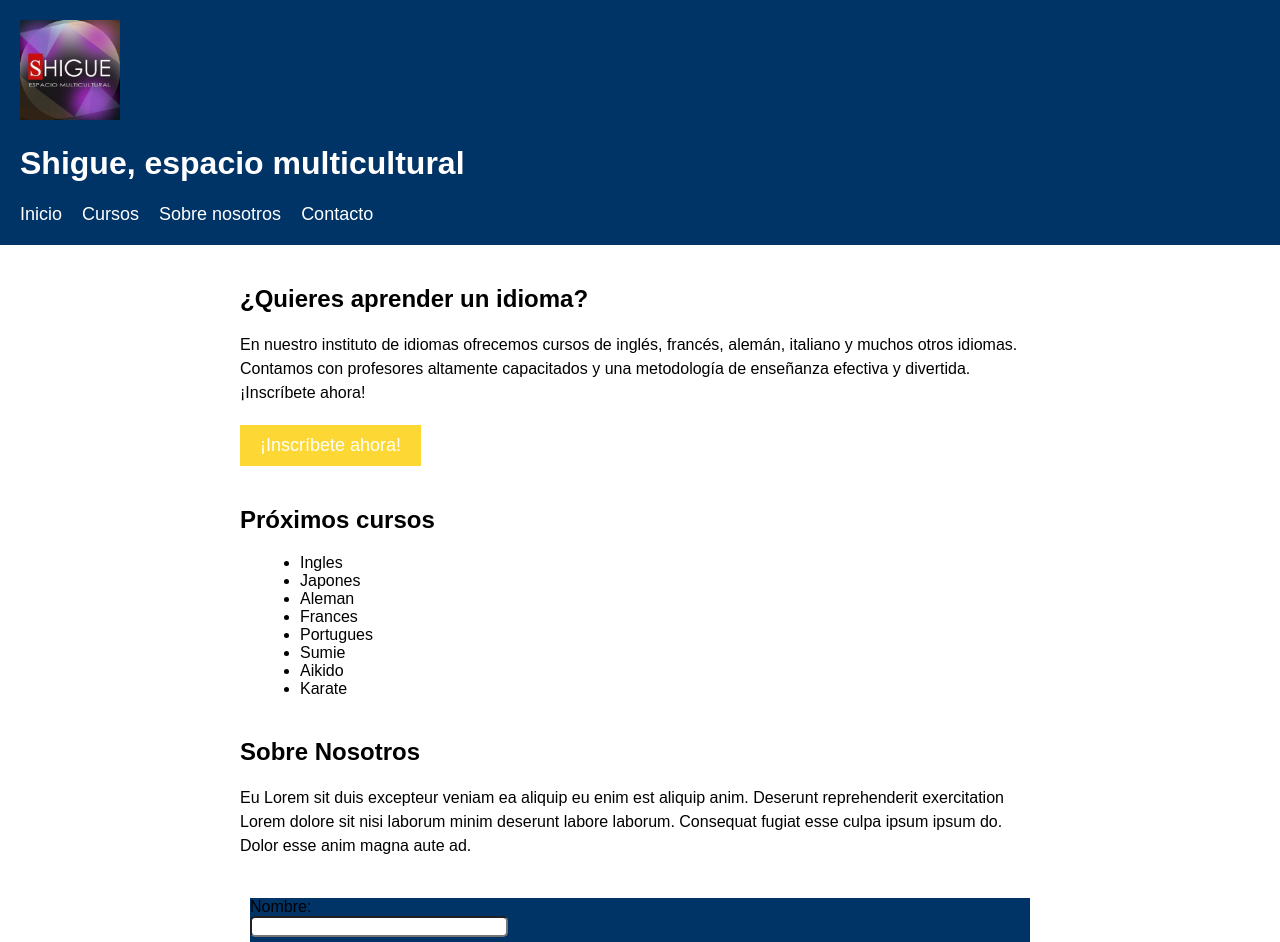
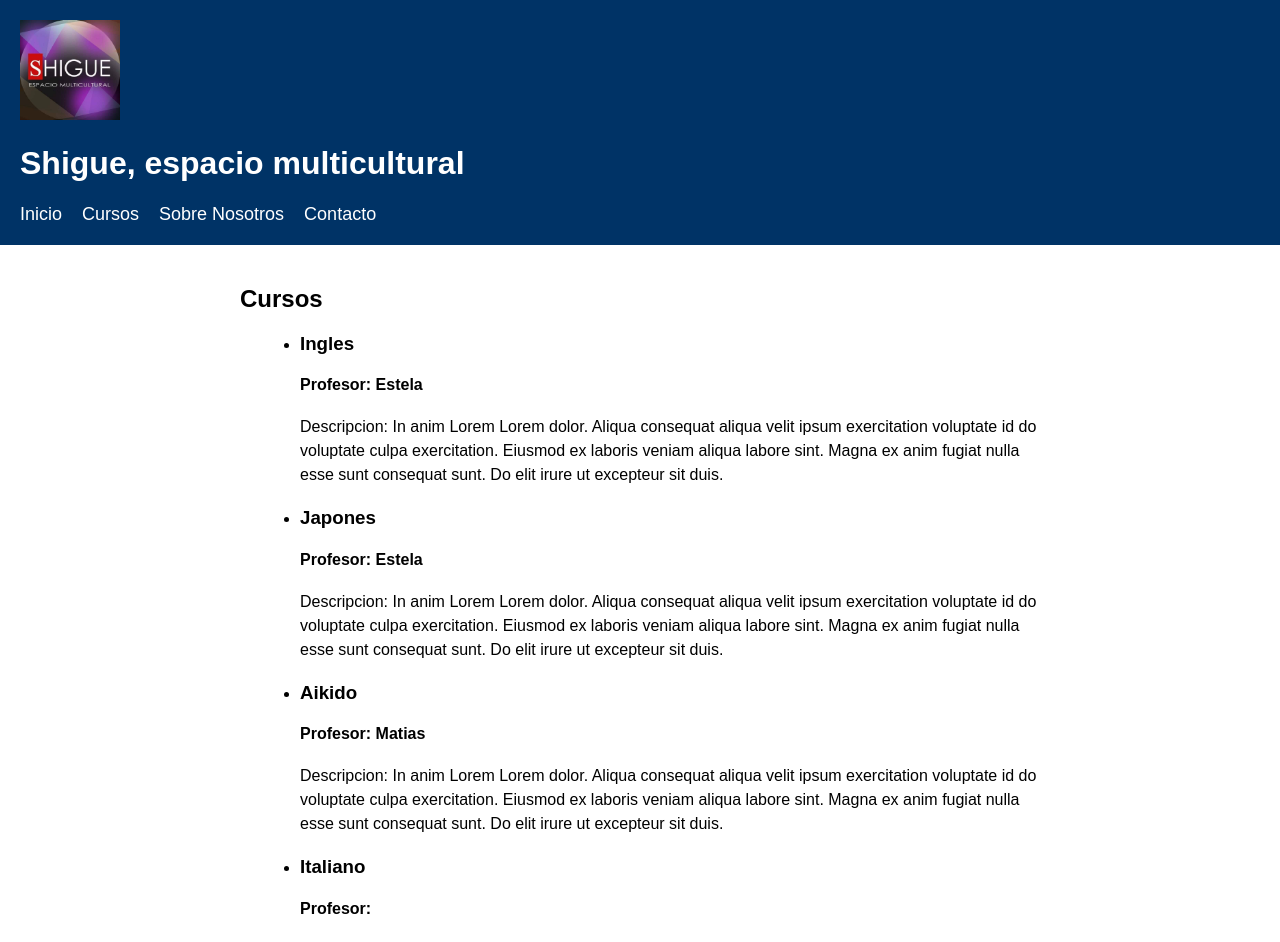
Before and after one commit to NGiancristiano/InstitutoWebsite, a React (Create React App) app: page /courses in a window 1280 px wide. Shown: the top 942 px of the page. Built offline with nearby package versions, Linux system fonts and the light colour scheme.

Commit message:
adding scratch of coursespage and routes

```diff
--- a/package.json
+++ b/package.json
@@ -8,6 +8,7 @@
     "@testing-library/user-event": "^13.5.0",
     "react": "^18.2.0",
     "react-dom": "^18.2.0",
+    "react-router-dom": "^6.13.0",
     "react-scripts": "5.0.1",
     "web-vitals": "^2.1.4"
   },
--- a/public/index.html
+++ b/public/index.html
@@ -2,7 +2,7 @@
 <html lang="en">
   <head>
     <meta charset="utf-8" />
-    <link rel="icon" href="%PUBLIC_URL%/favicon.ico" />
+    <link rel="icon" href="%PUBLIC_URL%/Shigue.jpg" />
     <meta name="viewport" content="width=device-width, initial-scale=1" />
     <meta name="theme-color" content="#000000" />
     <meta
@@ -24,7 +24,7 @@
       work correctly both with client-side routing and a non-root public URL.
       Learn how to configure a non-root public URL by running `npm run build`.
     -->
-    <title>React App</title>
+    <title>Shigue, espacio multicu</title>
   </head>
   <body>
     <noscript>You need to enable JavaScript to run this app.</noscript>
--- a/src/App.js
+++ b/src/App.js
@@ -1,27 +1,20 @@
-
+import {Routes,Route} from 'react-router-dom'
 import './index.css';
 import Header from './components/Header';
 import Footer from './components/Footer';
-import ContactForm from './components/Contact';
-import Presentation from './components/Presentation';
-import Courses from './components/Courses';
-import About from './components/About';
+import Home from './components/Home';
+import CoursesPage from './components/CoursesPage';
 
 function App() {
   return (
     <div className="App">
       <Header/>
       <main>
-        <section>
-          <Presentation/>
-        </section>
-        <section>
-          <Courses courses={["Ingles","Japones","Aleman","Frances","Portugues","Sumie","Aikido","Karate"]}/>
-        </section>
-        <section>
-          <About/>
-        </section>
-        <ContactForm/>
+        <Routes>
+          <Route path='/' exact element={<Home/>}/>
+          <Route path='/courses' element={<CoursesPage/>}/>
+        </Routes>
+
       </main>
       <Footer/>
     </div>
--- /dev/null
+++ b/src/components/CoursesPage.js
@@ -0,0 +1,38 @@
+function CoursesPage () {
+    const courses =[
+        {
+            name:'Ingles',
+            teacher:'Estela'
+        },{
+            name:'Japones',
+            teacher:'Estela'
+        },{
+            name:'Aikido',
+            teacher:'Matias'
+        },{
+            name:'Italiano',
+            teacher:''
+        }
+
+    ]
+    return (
+        <div>
+            <h2>Cursos</h2>
+            <ul>
+                {courses === 0 && <p>Cargando...</p>}
+                {
+                    courses.map((course,i) => {
+                        return(
+                            <li key={i}>
+                                <h3>{course.name}</h3>
+                                <h4>Profesor: {course.teacher}</h4>
+                                <p>Descripcion: In anim Lorem Lorem dolor. Aliqua consequat aliqua velit ipsum exercitation voluptate id do voluptate culpa exercitation. Eiusmod ex laboris veniam aliqua labore sint. Magna ex anim fugiat nulla esse sunt consequat sunt. Do elit irure ut excepteur sit duis.</p>
+                            </li>
+                        )
+                    })
+                }
+            </ul>
+        </div>
+    )
+}
+export default CoursesPage
--- a/src/components/Header.js
+++ b/src/components/Header.js
@@ -5,10 +5,10 @@ function Header() {
     return(
         <header>
             <div>
-                <img src={logo} width={"100px"}/>
+                <img src={logo} alt="logo" width={"100px"}/>
                 <h1>Shigue, espacio multicultural</h1>
             </div>
-                <Navegacion items={["Inicio","Cursos","Sobre nosotros","Contacto"]}/>
+                <Navegacion items={[{name:"Inicio",path:'/'},{name:"Cursos",path:'/courses'},{name:"Sobre Nosotros",path:'/'},{name:"Contacto",path:'/'}]}/>
         </header>
     )
 }
--- /dev/null
+++ b/src/components/Home.js
@@ -0,0 +1,23 @@
+import ContactForm from './Contact';
+import Presentation from './Presentation';
+import Courses from './Courses';
+import About from './About';
+
+
+function Home() {
+    return (
+        <div>
+            <section>
+                <Presentation/>
+            </section>
+            <section>
+                <Courses courses={["Ingles","Japones","Aleman","Frances","Portugues","Sumie","Aikido","Karate"]}/>
+            </section>
+            <section>
+                <About/>
+            </section>
+            <ContactForm/>
+        </div>
+    )
+}
+export default Home
--- a/src/components/Navegacion.js
+++ b/src/components/Navegacion.js
@@ -1,10 +1,12 @@
+import {Link} from 'react-router-dom'
+
 function Navegacion (props) {
     return(
         <nav>
           <ul>
             {props.items.map((item,i) => {
                 return(
-                    <li><a href="/" key={i}>{item}</a></li>
+                    <li><Link to={item.path} key={i}>{item.name}</Link></li>
                 )
             })}
           </ul>
--- a/src/index.css
+++ b/src/index.css
@@ -2,6 +2,8 @@ body {
   margin: 0;
   font-family: Arial, sans-serif;
 }
+
+/*---------------------Header----------------------*/
 
 header {
   background-color: #003366;
@@ -26,6 +28,8 @@ nav a {
   font-size: 18px;
 }
 
+/*---------------------End of Header----------------------*/
+
 main {
   max-width: 800px;
   margin: 0 auto;
@@ -48,6 +52,7 @@ p {
 
 button {
   background-color: #fdd835;
+  border-radius: 5px;
   border: none;
   color: #fff;
   padding: 10px 20px;
@@ -66,6 +71,8 @@ ul {
   margin-bottom: 20px;
 }
 
+/*---------------------Footer----------------------*/
+
 footer {
   background-color: #ccc;
   color: black;
@@ -73,9 +80,13 @@ footer {
   text-align: center;
   font-size: 14px;
 }
+/*---------------------End of Footer----------------------*/
+
+/*---------------------Contact Form----------------------*/
 
 form {
-  background-color: #003366;
+  background-color: #006636;
+  color: white;
   margin: 10px;
   border: 5px;
 }
@@ -85,10 +96,11 @@ form div {
   flex-direction: column;
   border: 5px;
   margin-top: 5px;
-  background-color: #003366;
 }
 
 form input {
   border-radius: 5px;
   max-width: 250px;
 }
+
+/*---------------------End of Contact Form----------------------*/
--- a/src/index.js
+++ b/src/index.js
@@ -1,14 +1,15 @@
 import React from 'react';
 import ReactDOM from 'react-dom/client';
+import {BrowserRouter} from 'react-router-dom'
 import './index.css';
 import App from './App';
 import reportWebVitals from './reportWebVitals';
 
 const root = ReactDOM.createRoot(document.getElementById('root'));
 root.render(
-  <React.StrictMode>
+  <BrowserRouter>
     <App />
-  </React.StrictMode>
+  </BrowserRouter>
 );
 
 // If you want to start measuring performance in your app, pass a function
```
Also changed, not shown: public/Shigue.jpg (added), 1 other file (tests, documents, lock files or other folders).
